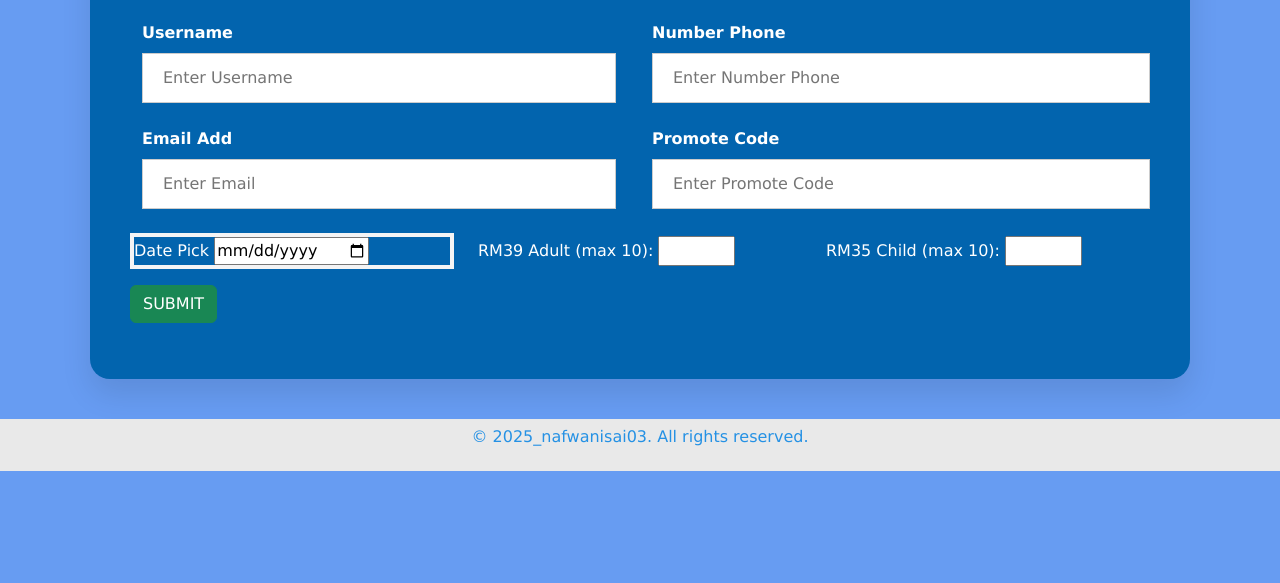
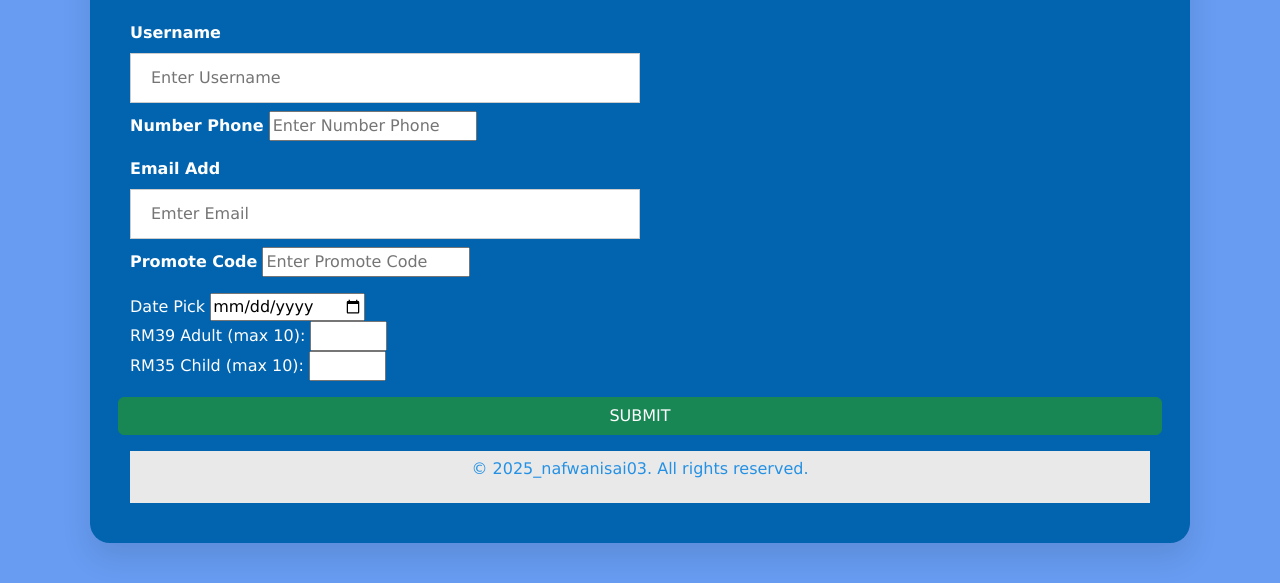
Before and after one commit to NORAFWA/ims566, a plain HTML site: page ticket.html in a window 1280 px wide. Shown: the part 746-1329 px from the top of the page. Before the commit the page ends 1217 px from the top, so only its background shows below. Drawn offline with nearby package versions, Linux system fonts and the light colour scheme.

Commit message:
Update ticket.html

```diff
--- a/ticket.html
+++ b/ticket.html
@@ -129,41 +129,37 @@
 
 <div class="row mt-3"></div>
 
+  <div class="container">
     <div class="col-md-6">
-        <div class="container">
           <label for="uname"><b>Username</b></label>
           <input type="text" placeholder="Enter Username" name="uname">
-        </div>
     </div>
     <div class="col-md-6">
-      <label for="nom"><b>Number Phone</b></label>
-          <input type="text" placeholder="Enter Number Phone" name="nom">
+      <label for="num"><b>Number Phone</b></label>
+          <input type="num" placeholder="Enter Number Phone" name="nom">
     </div>
   </div>
 
   <div class="row mt-3"></div>
 
-  <div class="row align-items-center">
+  <div class="container">
     <div class="col-md-6">
-        <div class="container">
           <label for="uname"><b>Email Add</br></b></label>
-          <input type="text" placeholder="Enter Email" name="uname">
-        </div>
+          <input type="text" placeholder="Emter Email" name="uname">
     </div>
     <div class="col-md-6">
-      <label for="nom"><b>Promote Code</b></label>
-          <input type="text" placeholder="Enter Promote Code" name="nom">
+      <label for="num"><b>Promote Code</b></label>
+          <input type="num" placeholder="Enter Promote Code" name="nom">
     </div>
   </div>
 
+
    <div class="row mt-3"></div>
 
-   <div class="row align-items-center">
+  <div class="container">
     <div class="col-md-4">
-      <form action="/action_page.php">
         <label for="birthday">Date Pick</label>
         <input type="date" id="birthday" name="birthday">
-      </form>
     </div>
     <div class="col-md-4">
       <label for="quantity">RM39 Adult (max 10):</label>
@@ -174,6 +170,7 @@
       <input type="number" id="quantity" name="quantity" min="1" max="10">
     </div>
   </div>
+
 
   <div class="row mt-3"></div>
 
```
